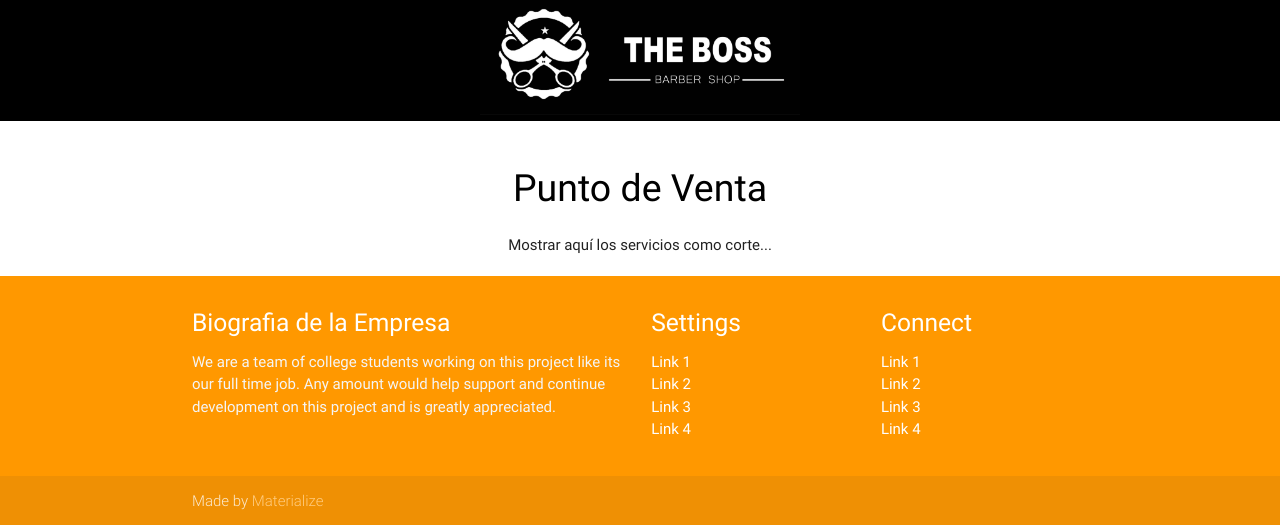
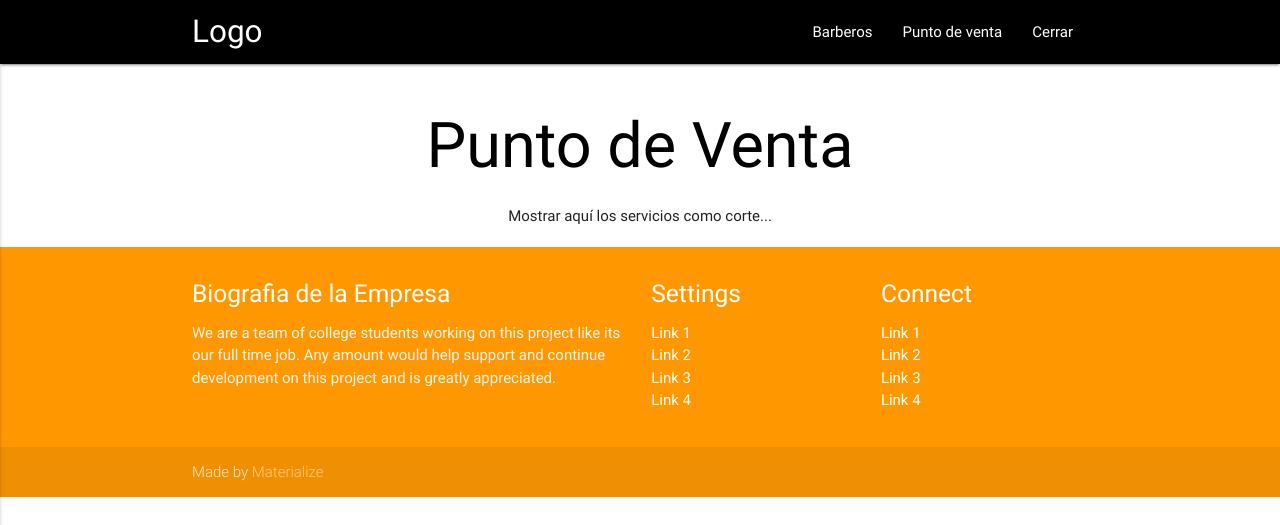
Before and after one commit to rafaelzelaya/TheBoss, a PHP site: page /PuntoVenta.php in a window 1280 px wide. Shown: the top 525 px of the page. Run offline with PHP 8.4, Linux system fonts and the light colour scheme.

Commit message:
Se agrego al menú el punto de venta.

```diff
--- a/Menu.php
+++ b/Menu.php
@@ -3,10 +3,12 @@
     <div class="nav-wrapper container"><a id="logo-container" href="#" class="brand-logo">Logo</a>
       <ul class="right hide-on-med-and-down">
         <li><a href="Barbero.php">Barberos</a></li>
+        <li><a href="PuntoVenta.php">Punto de venta</a></li>
         <li><a href="Login.php">Cerrar</a></li>
       </ul>
       <ul id="nav-mobile" class="side-nav">
         <li><a href="Barbero.php">Barberos</a></li>
+        <li><a href="PuntoVenta.php">Punto de venta</a></li>
         <li><a href="Login.php">Cerrar</a></li>
       </ul>
       <a href="#" data-activates="nav-mobile" class="button-collapse"><i class="material-icons">menu</i></a>
--- a/Vistas/PuntoVenta.php
+++ b/Vistas/PuntoVenta.php
@@ -2,15 +2,11 @@
 <html lang="en">
 <?php include '../Cabecera.php'; ?>
 <body>
- <?//php include "../Menu.php";?>
-   <div class="black lighten-2 nav-wrapper center">
-     <a href="#" class="brand-logo center">
-       <img src = "../img/bannerNegro.jpg"  class="responsive-img logo"/>
-     </a>
-   </div>
+ <?php include "../Menu.php";?>
+
   <div class="section no-pad-bot" id="index-banner">
     <div class="container">
-      <h1 class="titulo center black-text">Punto de Venta</h1>
+      <h1 class="header center black-text">Punto de Venta</h1>
       <div class="row center">
           Mostrar aquí los servicios como corte...
       </div>
```
